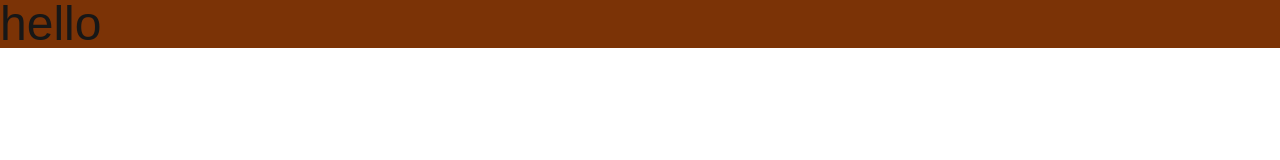
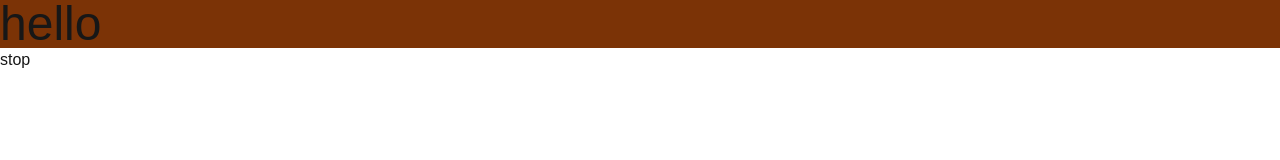
Before and after one commit to weijiePan/mock_debate, a Next.js app: page / in a window 1280 px wide. Shown: the top 160 px of the page. Built offline with nearby package versions, Linux system fonts and the light colour scheme.

Commit message:
audio input device

```diff
--- a/package.json
+++ b/package.json
@@ -15,12 +15,14 @@
     "postcss": "^8.5.6",
     "react": "^19.1.0",
     "react-dom": "^19.1.0",
+    "react-speech-recognition": "^4.0.1",
     "tailwindcss": "^4.1.13"
   },
   "devDependencies": {
     "@types/node": "^20",
     "@types/react": "^19",
     "@types/react-dom": "^19",
+    "@types/react-speech-recognition": "^3.9.6",
     "typescript": "^5"
   }
 }
--- a/src/app/components/AudioInput.tsx
+++ b/src/app/components/AudioInput.tsx
@@ -1,8 +1,21 @@
 "use client"
+import { useEffect, useState } from "react"
 
 export default function AudioInput(){
-    const SpeechRecognition = window.SpeechRecognition || window.webkitSpeechRecognition;
-            if (SpeechRecognition) {
-                setRecognition(new SpeechRecognition());
-            }
+    let [audioRecorder, setAudioRecorder] = useState(new (window as any).webkitSpeechRecognition());
+    let [transcript, setTranscript] = useState("");
+
+    useEffect(()=>{
+        audioRecorder.onresult = (event: any) => {
+            setTranscript(event.results[0][0].transcript);
+        };
+        audioRecorder.start();
+
+    },[])
+    return(<button onClick={
+        ()=>{
+            console.log(transcript);
+
+        }
+    }>stop</button>)
 }
--- a/src/app/page.tsx
+++ b/src/app/page.tsx
@@ -1,10 +1,11 @@
 import Image from "next/image";
 import styles from "./page.module.css";
-
+import AudioInput from "./components/AudioInput";
 export default function Home() {
   return (
     <div>
       <p className="bg-amber-900 text-5xl">hello</p>
+      <AudioInput></AudioInput>
     </div>
 
   );
```
Also changed, not shown: src/app/components/MockAudioInput.tsx (added), 1 other file (tests, documents, lock files or other folders).
